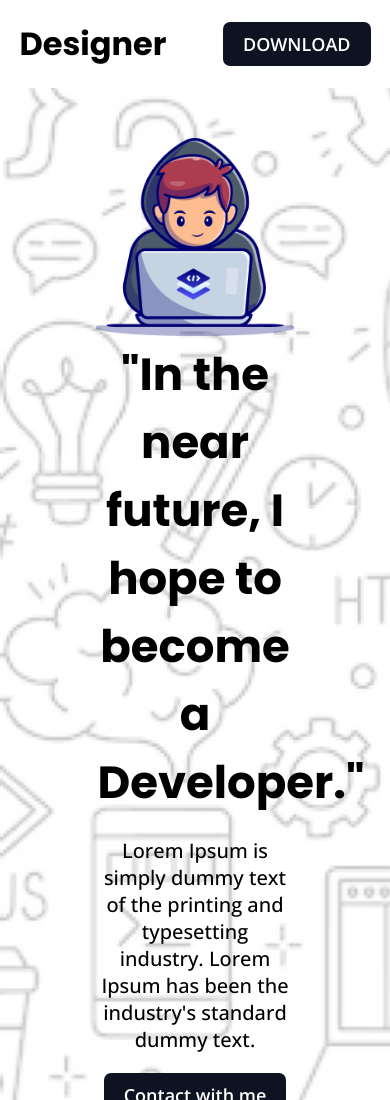
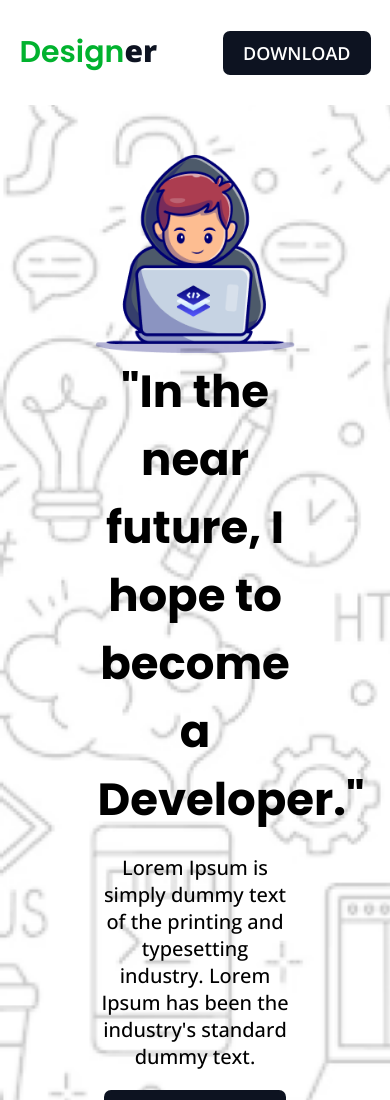
Before and after one commit to developer-sazzad/designer, a plain HTML site: page index.html in a window 390 px wide. Shown: the top 1100 px of the page. Drawn offline with nearby package versions, Linux system fonts and the light colour scheme.

Commit message:
Designer Website complete without responsive

```diff
--- a/index.html
+++ b/index.html
@@ -8,16 +8,16 @@
      <link rel="stylesheet" href="styles/style.css">
 </head>
 <body>
-    <header>
+    <header class="header">
         <div class="navbar">
-            <h1>Designer</h1>
+            <h1 class="logo">Design<span>er</span></h1>
             <button class="btn"><a href="#">DOWNLOAD</a></button>
         </div>
         <div class="hero-bannar">
             <img src="./assets/Group.png" alt="">
             <h2 class="title">"In the near future, I hope to become a Developer."</h2>
             <p class="description">Lorem Ipsum is simply dummy text of the printing and typesetting industry. Lorem Ipsum has been the industry's standard dummy text.</p>
-            <button class="btn btn-primary"><a href="#">Contact with me</a></button>
+            <button class="btn btn-primary"><a href="#support">Contact with me</a></button>
         </div>
     </header>
     <main>
@@ -123,7 +123,7 @@
                 </div>
             </div>
         </section>
-        <section class="support">
+        <section class="support" id="support">
             <h2>I need Support</h2>
             <p>Lorem Ipsum is simply dummy text of the printing and typesetting industry.</p>
             <form>
--- a/styles/style.css
+++ b/styles/style.css
@@ -72,14 +72,28 @@ section{
     margin: 70px 0;
 }
 /* Navbar Style Start */
+.logo{
+    cursor: pointer;
+    font-size: 30px;
+    color: #01b22e;
+    font-weight: 600;
+
+}
+.logo > span{
+    color: #0D1321;
+    font-weight: 900;
+}
+.logo:hover span{
+    color: red;
+}
+
 .navbar{
     width: 90%;
     margin: 0 auto;
-    padding: 20px 0px;
+    padding: 30px 0px;
     display: flex;
     justify-content: space-between;
     align-items: center;
-
 }
 .hero-bannar{
     text-align: center;
```
